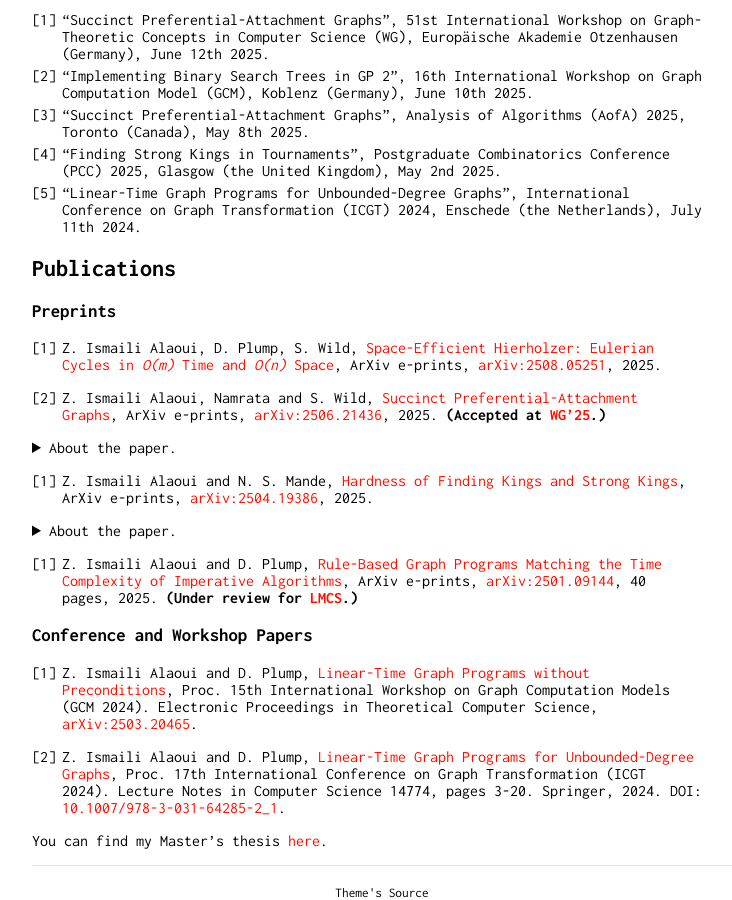
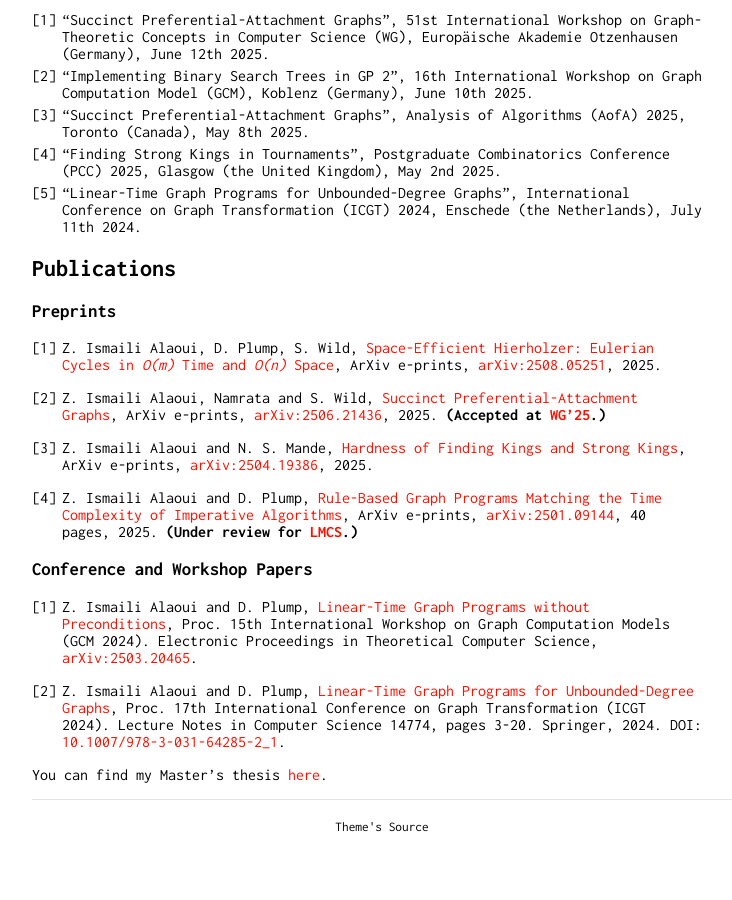
Before and after one commit to ismaili-ziad/me, a Jekyll site: the page built from index.md, in a window 1280 px wide and 900 px high, scrolled down 1058 px. Shown: the whole window, without its empty margins (258-990 px from the left). Built offline with Jekyll 4.4.1, drawn with Linux system fonts in a browser that asks for light colours; our own code applies the rules of GitHub Pages for plain Markdown files; after the commit the page ends 1892 px from its top, so only the background shows below that.

Commit message:
Update index.md

```diff
--- a/index.md
+++ b/index.md
@@ -40,19 +40,7 @@ To contact me, please send me an email at ziad.ismaili-alaoui (at) liverpool (do
 
 2. Z. Ismaili Alaoui, Namrata and S. Wild, [Succinct Preferential-Attachment Graphs](https://arxiv.org/abs/2506.21436), ArXiv e-prints, [arXiv:2506.21436](https://arxiv.org/pdf/2506.21436), 2025. **(Accepted at [WG'25](https://algo.uni-trier.de/wg2025/accepted_papers/).)**
 
-<details>
-<summary>About the paper.</summary>
-<br>
-We present a compressed data structure for graphs generated by the Barabási-Albert model, which aims to achieve space usage close to the instance-optimal information-theoretic minimum (i.e. $\lg(1/p)$ bits, where p is the probability of generating the graph through the model), while supporting navigational queries (e.g., determining whether two vertices are adjacent) efficiently. Our key contributions are the analysis of the instance-optimal space usage, which includes results that may be of independent interest.
-</details>
-
 3. Z. Ismaili Alaoui and N. S. Mande, [Hardness of Finding Kings and Strong Kings](https://arxiv.org/abs/2504.19386), ArXiv e-prints, [arXiv:2504.19386](https://arxiv.org/pdf/2504.19386), 2025.
-
-<details>
-<summary>About the paper.</summary>
-<br>
-Define a tournament to be a complete directed graph, such that every pair of vertices is connected by exactly one directed edge. A king, in a directed graph, is a vertex from which every other vertex is reachable by a path of at most 2 edges. A strong king is a king $k$ such that for every vertex $v$ that dominates it, the number of length-2 paths from $k$ to $v$ is strictly greater than from $v$ to $k$. We show that the randomised (and therefore deterministic) query complexity of finding a king in an arbitrary directed graph is $\Theta(n^2)$. Similarly, we also demonstrate that the query complexity (randomised and deterministic) of finding a strong king in a tournament is $\Theta(n^2)$.
-</details>
 
 4. Z. Ismaili Alaoui and D. Plump, [Rule-Based Graph Programs Matching the Time Complexity of Imperative Algorithms](https://arxiv.org/abs/2501.09144), ArXiv e-prints, [arXiv:2501.09144](https://arxiv.org/pdf/2501.09144), 40 pages, 2025. **(Under review for [LMCS](https://lmcs.episciences.org/).)**
 
```
